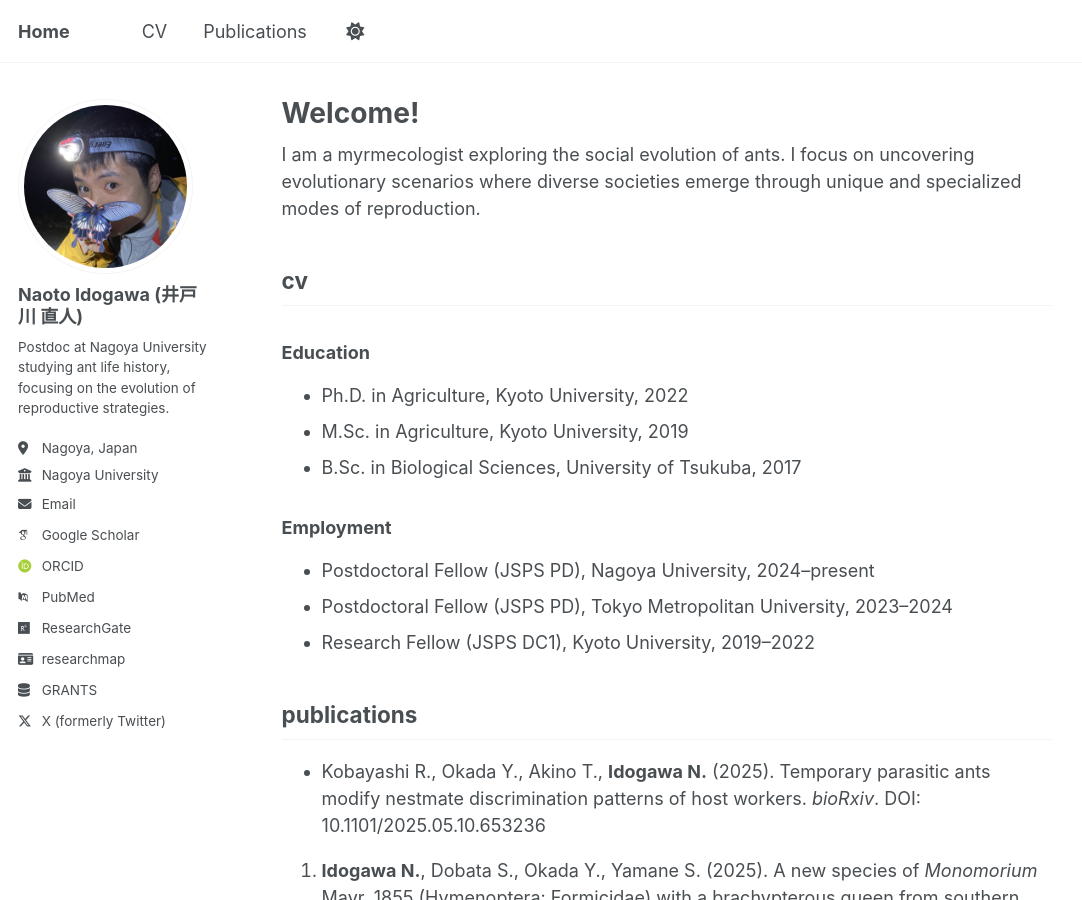
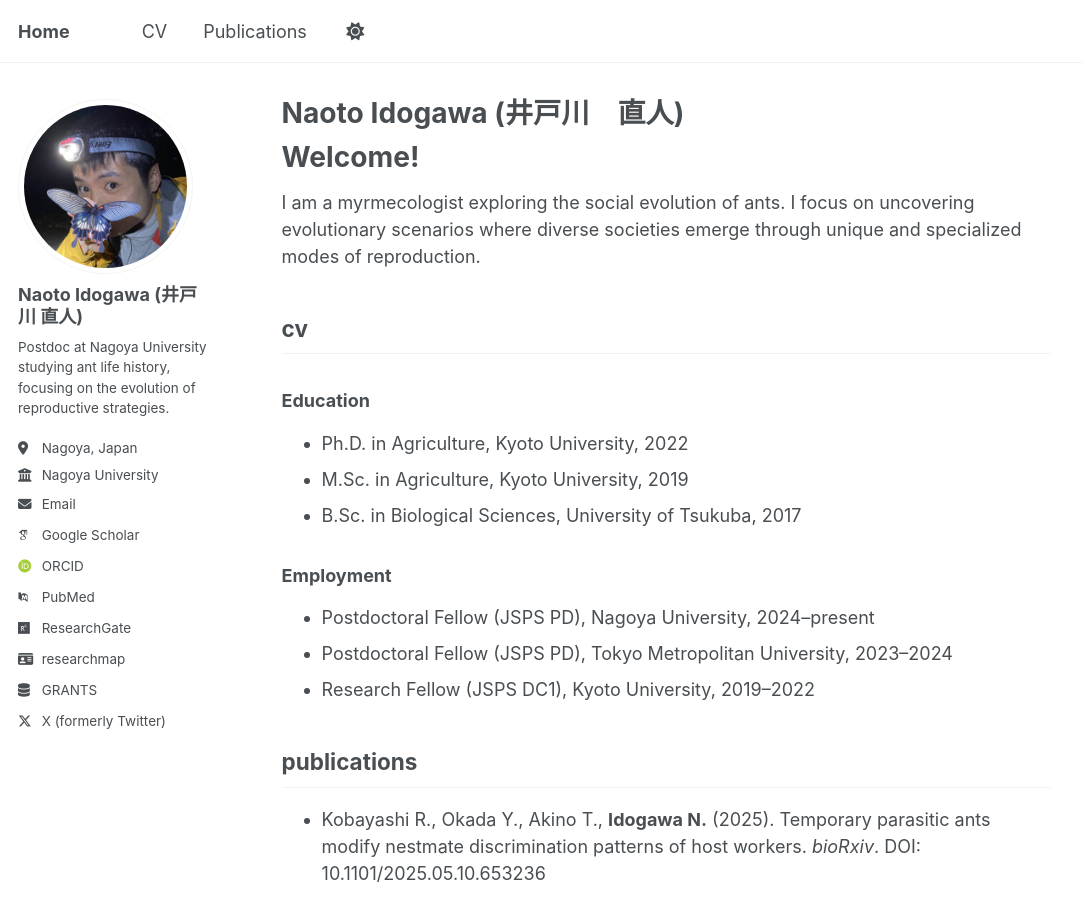
Before and after one commit to n-ido/n-ido.github.io, a Jekyll site: the page built from _pages/about.md, in a window 1280 px wide and 900 px high. Shown: the whole window, without its empty margins (0-1082 px from the left). Built offline with Jekyll 4.4.1, drawn with Linux system fonts in a browser that asks for light colours; some web fonts are replaced; a script that is not in the unit is left out.

Commit message:
Update about.md

```diff
--- a/_pages/about.md
+++ b/_pages/about.md
@@ -1,11 +1,12 @@
 ---
 permalink: /
-title: "Welcome!"
+title: "Naoto Idogawa (井戸川　直人)"
 author_profile: true
 redirect_from:
   - /about/
   - /about.html
 ---
+# Welcome!
 I am a myrmecologist exploring the social evolution of ants. I focus on uncovering evolutionary scenarios where diverse societies emerge through unique and specialized modes of reproduction.
 ## cv
 
```
